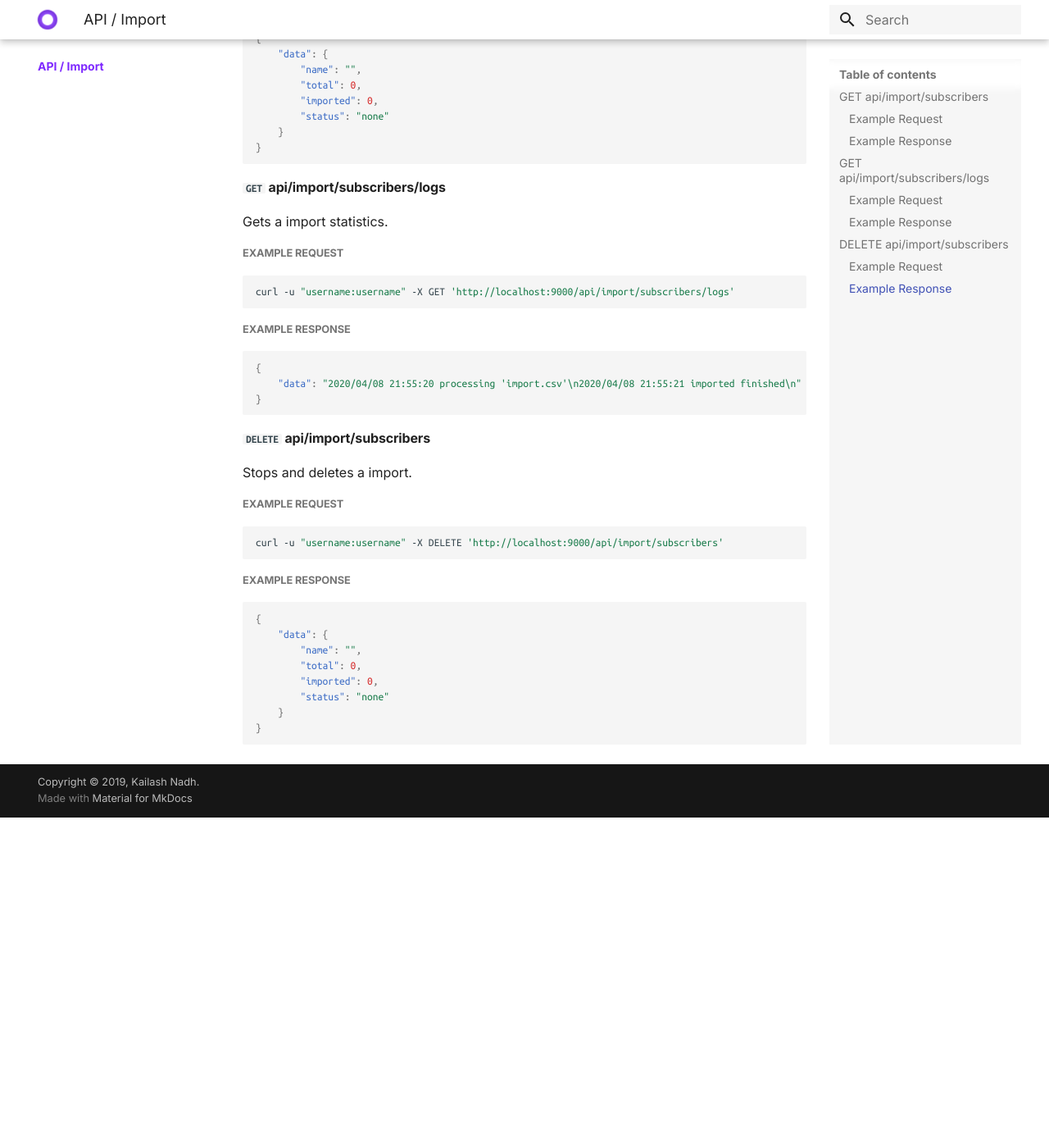
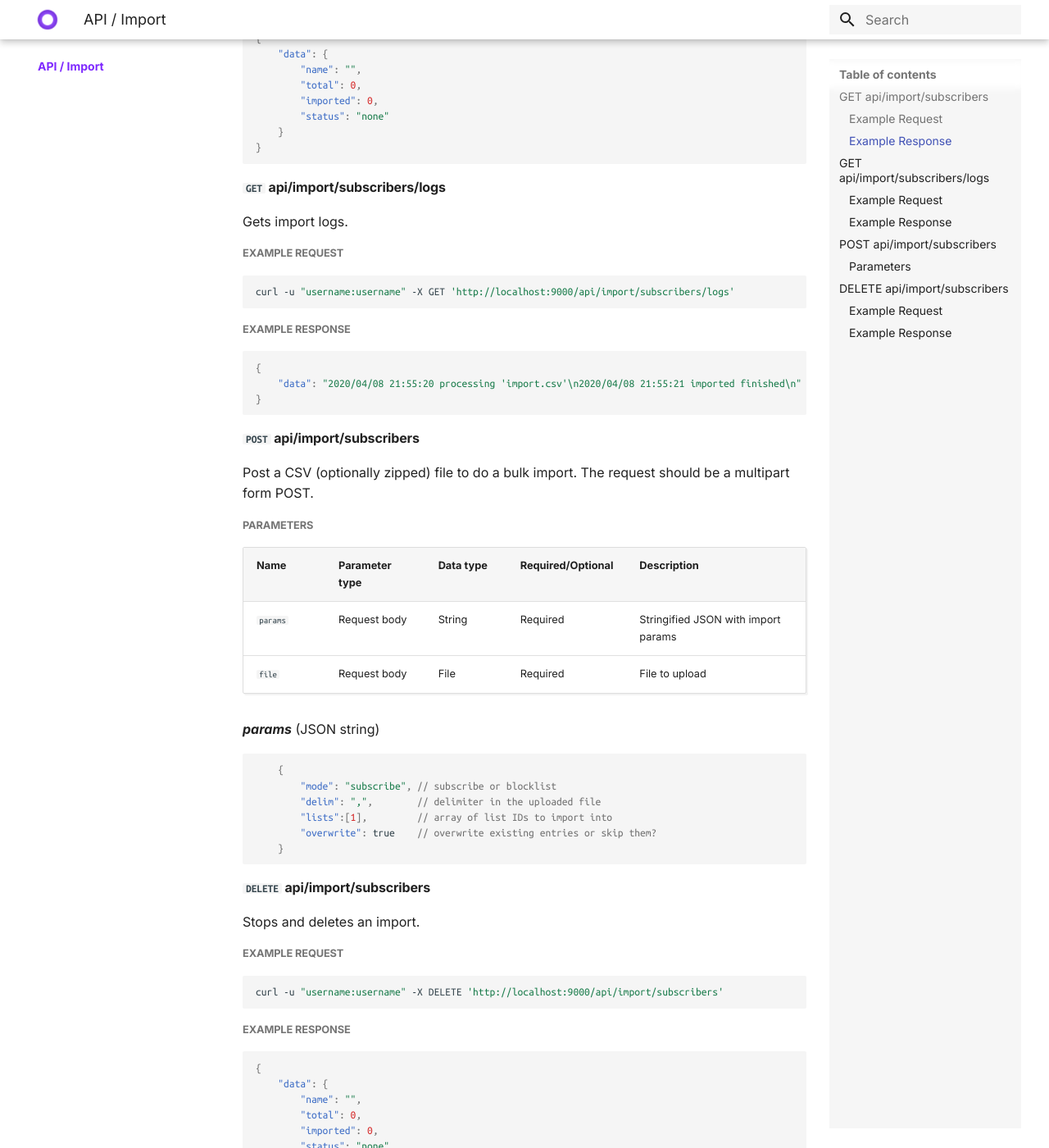
Before and after one commit to knadh/listmonk-site, an MkDocs documentation site: the page built from docs/docs/apis/import.md, in a window 1280 px wide and 1400 px high, scrolled down 694 px. Shown: the whole window at 82% size. Built offline with MkDocs 1.6.1 and Material for MkDocs 9.7.7, drawn with Linux system fonts in a browser that asks for light colours; old or Windows-style settings are respelled for this version of MkDocs; before the commit the page ends 1691 px from its top, so only the background shows below that; some of the changed text lies outside the part shown.

Commit message:
Add import file upload API doc

````diff
--- a/docs/docs/apis/import.md
+++ b/docs/docs/apis/import.md
@@ -9,7 +9,7 @@ Method     |  Endpoint
 
 
 #### **`GET`** api/import/subscribers
-Gets a import statistics.
+Gets import status.
 
 ##### Example Request
 ```shell
@@ -29,7 +29,7 @@ curl -u "username:username" -X GET 'http://localhost:9000/api/import/subscribers
 ```
 
 #### **`GET`** api/import/subscribers/logs
-Gets a import statistics.
+Gets import logs.
 
 ##### Example Request
 ```shell
@@ -45,8 +45,31 @@ curl -u "username:username" -X GET 'http://localhost:9000/api/import/subscribers
 
 
 
+#### **`POST`** api/import/subscribers
+Post a CSV (optionally zipped) file to do a bulk import. The request should be a multipart form POST.
+
+
+##### Parameters
+
+Name     | Parameter type | Data type       | Required/Optional |  Description
+---------|----------------|----------------|-------------------|-----------------------
+`params` | Request body | String         | Required          | Stringified JSON with import params
+`file` | Request body | File         | Required          | File to upload
+
+***params*** (JSON string)
+
+```json
+    {
+        "mode": "subscribe", // subscribe or blocklist
+        "delim": ",",        // delimiter in the uploaded file
+        "lists":[1],         // array of list IDs to import into
+        "overwrite": true    // overwrite existing entries or skip them?
+    }
+```
+
+
 #### **`DELETE`** api/import/subscribers
-Stops and deletes a import.
+Stops and deletes an import.
 
 ##### Example Request
 ```shell
````
